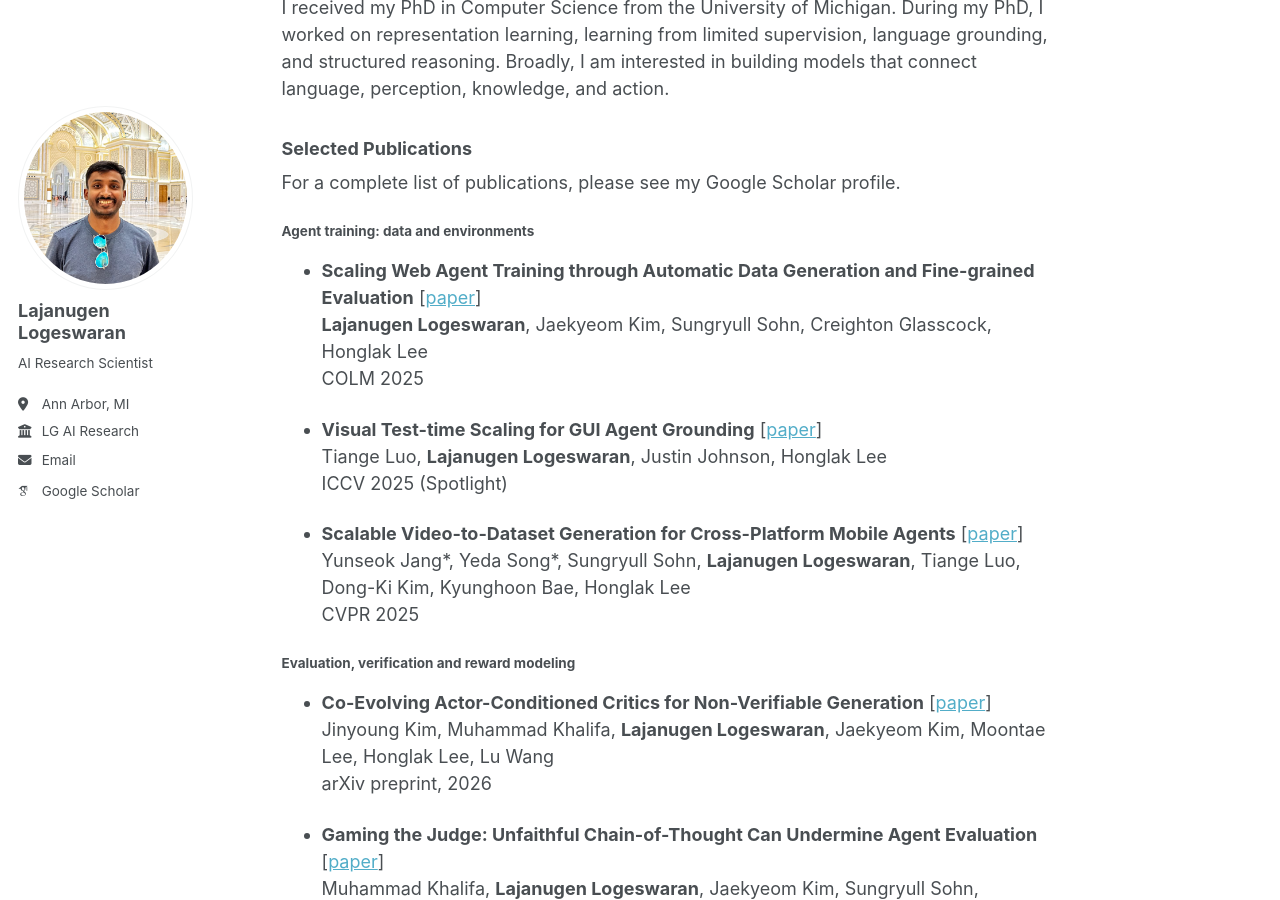
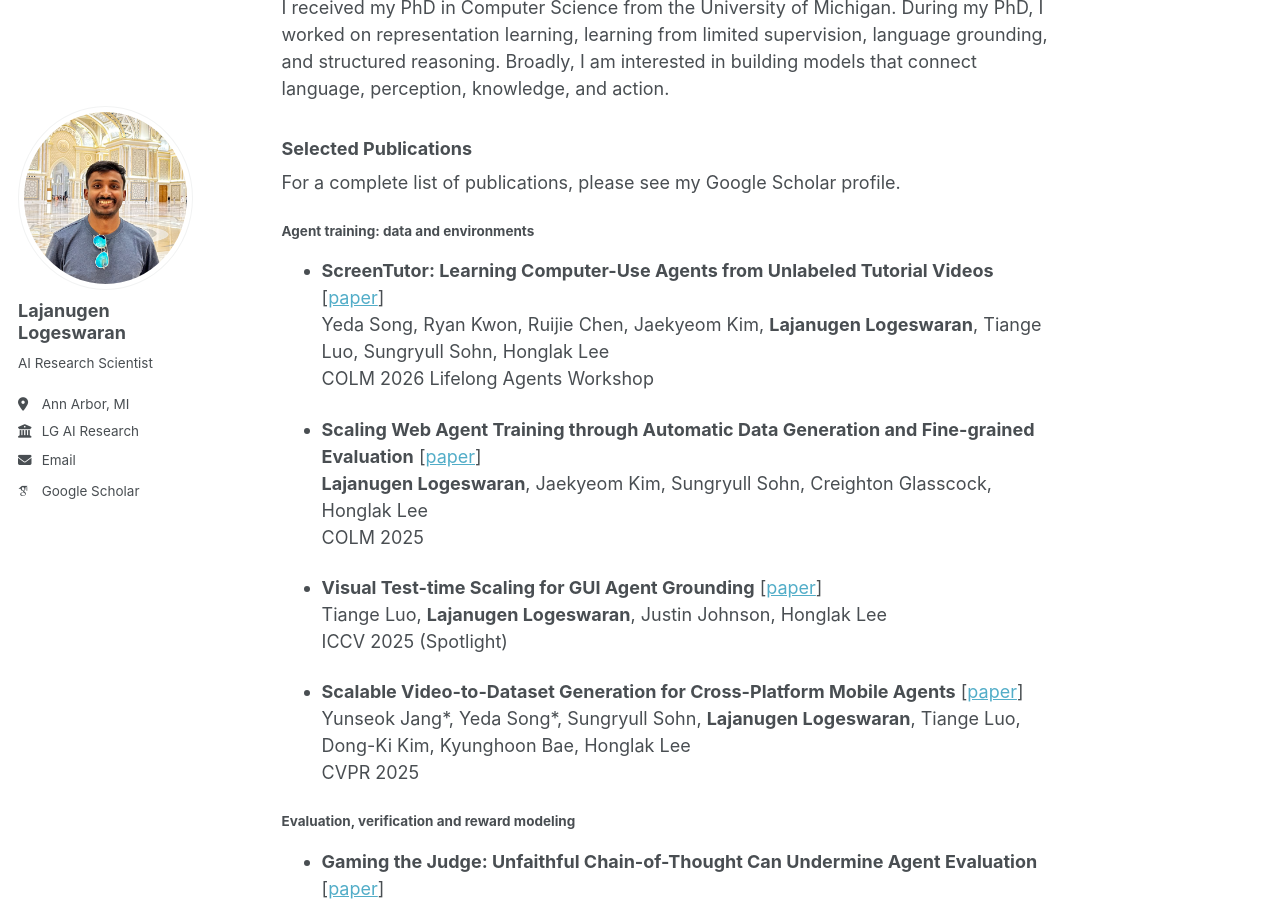
Before and after one commit to lajanugen/lajanugen.github.io, a Jekyll site: the page built from _pages/about.md, in a window 1280 px wide and 900 px high, scrolled down 257 px. Built offline with Jekyll 4.4.1, drawn with Linux system fonts in a browser that asks for light colours; some web fonts are replaced.

Commit message:
Swap the non-verifiable-generation preprint for ScreenTutor
Drop Co-Evolving Actor-Conditioned Critics for now, and add ScreenTutor
under agent training, where the video-to-data work belongs.

ScreenTutor is listed as a COLM 2026 Lifelong Agents workshop poster,
per its OpenReview record (colmweb.org/COLM/2026/Workshop/LLA); the
resumes still describe it as in submission. Author list follows the
published record, which spells the second author Ryan Kwon.

Co-Authored-By: Claude Opus 5 <noreply@anthropic.com>
Claude-Session: https://claude.ai/code/session_01DHcYWvnM8a3i2AfgvmikJN

```diff
--- a/_pages/about.md
+++ b/_pages/about.md
@@ -18,6 +18,10 @@ For a complete list of publications, please see my Google Scholar profile.
 
 #### Agent training: data and environments
 
+- **ScreenTutor: Learning Computer-Use Agents from Unlabeled Tutorial Videos** \[[paper](https://openreview.net/forum?id=KBlvLk4DBF)\]
+  Yeda Song, Ryan Kwon, Ruijie Chen, Jaekyeom Kim, **Lajanugen Logeswaran**, Tiange Luo, Sungryull Sohn, Honglak Lee
+  COLM 2026 Lifelong Agents Workshop
+
 - **Scaling Web Agent Training through Automatic Data Generation and Fine-grained Evaluation** \[[paper](https://arxiv.org/pdf/2602.12544)\]
   **Lajanugen Logeswaran**, Jaekyeom Kim, Sungryull Sohn, Creighton Glasscock, Honglak Lee
   COLM 2025
@@ -31,10 +35,6 @@ For a complete list of publications, please see my Google Scholar profile.
   CVPR 2025
 
 #### Evaluation, verification and reward modeling
-
-- **Co-Evolving Actor-Conditioned Critics for Non-Verifiable Generation** \[[paper](https://arxiv.org/pdf/2608.30397)\]
-  Jinyoung Kim, Muhammad Khalifa, **Lajanugen Logeswaran**, Jaekyeom Kim, Moontae Lee, Honglak Lee, Lu Wang
-  arXiv preprint, 2026
 
 - **Gaming the Judge: Unfaithful Chain-of-Thought Can Undermine Agent Evaluation** \[[paper](https://arxiv.org/pdf/2601.14691)\]
   Muhammad Khalifa, **Lajanugen Logeswaran**, Jaekyeom Kim, Sungryull Sohn, Yunxiang Zhang, Moontae Lee, Hao Peng, Lu Wang, Honglak Lee
```
